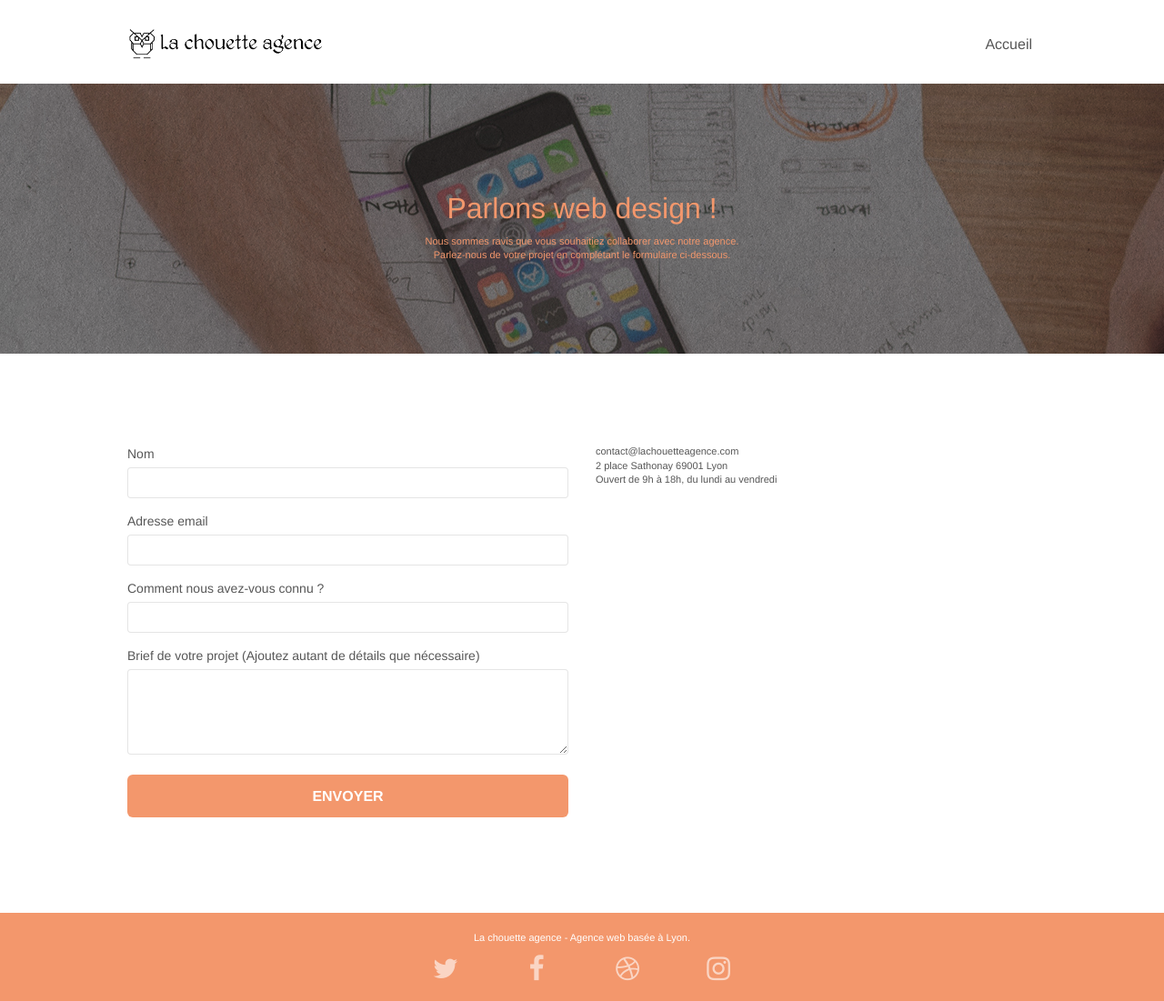
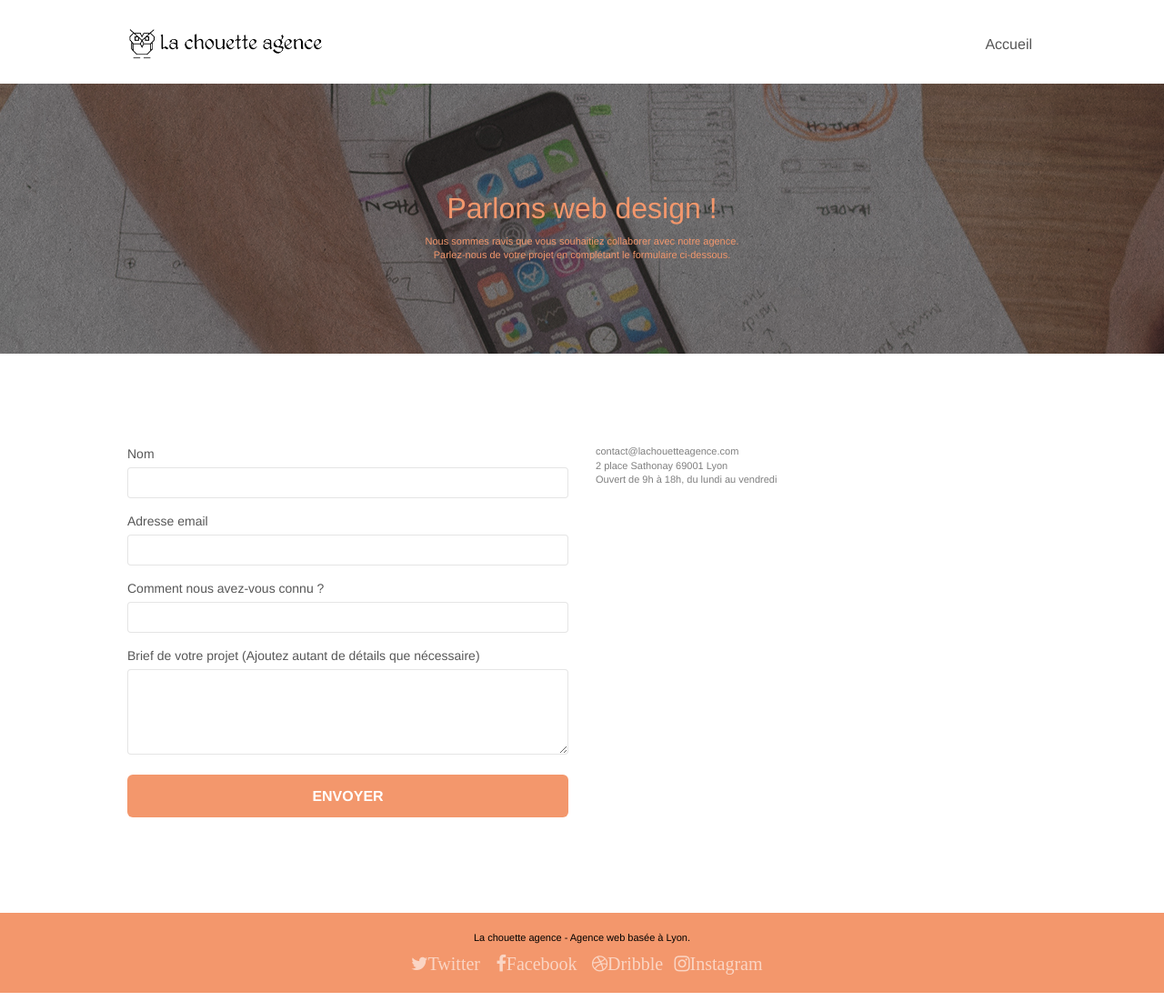
Before and after one commit to Senzaikyuu/KevinLikhtart_4_15032021, a plain HTML site: page contact.html in a window 1280 px wide. Shown: the whole page at 91% size. Drawn offline with Linux system fonts and the light colour scheme.

Commit message:
Modifications

```diff
--- a/contact.html
+++ b/contact.html
@@ -125,28 +125,28 @@
 	<div class="container bloc-sm">
 		<div class="row">
 			<div class="col-sm-12">
-				<p class="text-center white">
+				<p class="text-center black">
 					La chouette agence - Agence web basée à Lyon.<br>
 				</p>
 				<div class="row row-no-gutters social">
 					<div class="col-sm-3">
 						<div class="text-center">
-							<a class="social" href="index.html"><span class="fa fa-twitter icon-md"></span></a>
+							<a class="social" href="index.html"><span class="fa fa-twitter icon-md">Twitter</span></a>
 						</div>
 					</div>
 					<div class="col-sm-3">
 						<div class="text-center">
-							<a class="social" href="index.html"><span class="fa fa-facebook icon-md"></span></a>
+							<a class="social" href="index.html"><span class="fa fa-facebook icon-md">Facebook</span></a>
 						</div>
 					</div>
 					<div class="col-sm-3">
 						<div class="text-center">
-							<a class="social" href="index.html"><span class="fa fa-dribbble icon-md"></span></a>
+							<a class="social" href="index.html"><span class="fa fa-dribbble icon-md">Dribble</span></a>
 						</div>
 					</div>
 					<div class="col-sm-3">
 						<div class="text-center">
-							<a class="social" href="index.html"><span class="fa fa-instagram icon-md"></span></a>
+							<a class="social" href="index.html"><span class="fa fa-instagram icon-md">Instagram</span></a>
 						</div>
 					</div>
 				</div>
--- a/style.css
+++ b/style.css
@@ -488,7 +488,7 @@ button {
 }
 
 .icon-md {
-    font-size: 30px!important;
+    font-size: 20px!important;
 }
 
 .icon-lg {
@@ -657,7 +657,6 @@ h3,
 h4,
 h5,
 h6,
-p,
 label,
 .btn,
 a {
@@ -748,7 +747,12 @@ h4 {
 }
 
 .white {
-    color: #FFFFFF!important;
+    color: #FFFFFF;
+}
+
+.black
+{
+    color: #000000;
 }
 
 .portfolio-thumb {
```
Also changed, not shown: index.html (+5 -5 lines).
